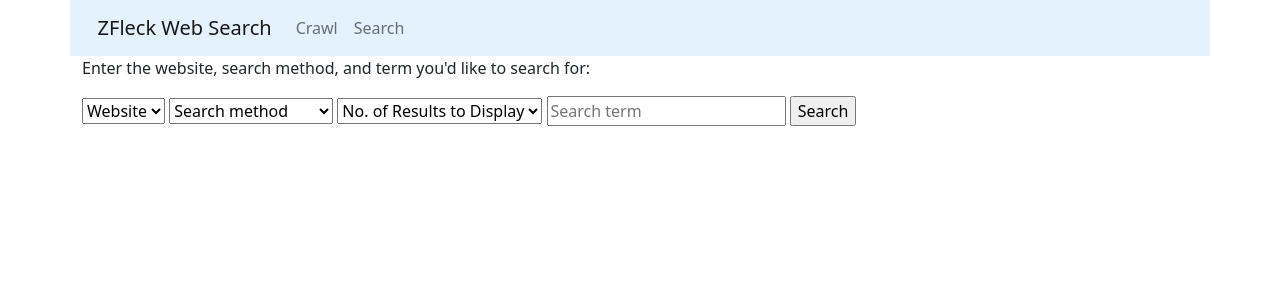
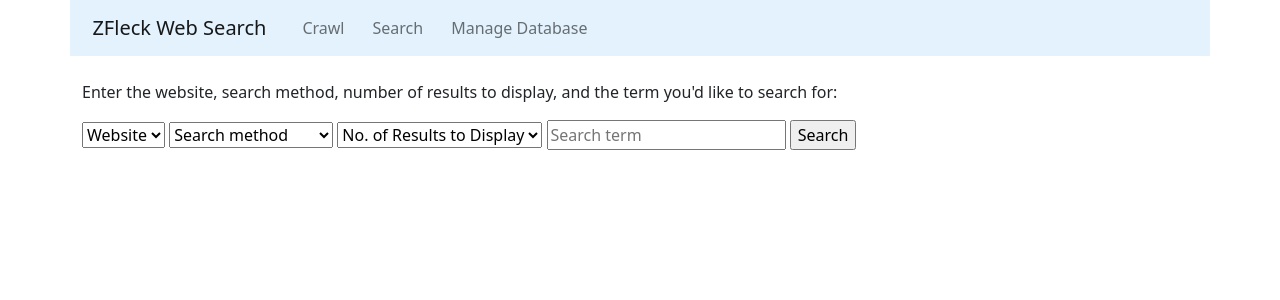
Before and after one commit to ZachFleck42/Website-Search-Engine, a Django app: page /search/ in a window 1280 px wide. Shown: the top 300 px of the page. Run offline with Django 4.2, Linux system fonts and the light colour scheme; data that the repository does not hold is empty; some libraries are stand-ins or nearby versions.

Commit message:
Adds home and manage-database pages

```diff
--- a/website/static/style.css
+++ b/website/static/style.css
@@ -0,0 +1 @@
+/* I don't like CSS */
--- a/website/templates/crawl.html
+++ b/website/templates/crawl.html
@@ -2,6 +2,7 @@
 {% block title %}Crawl{% endblock %}
 {% block content %}
 <div class="container">
+    <br>
     <form method="post">
         {% csrf_token %}
         <p>Enter the URL of the website you'd like to crawl and store in the database:</p>
--- a/website/templates/navbar.html
+++ b/website/templates/navbar.html
@@ -1,18 +1,21 @@
 <div class="container" style="background-color: #e3f2fd;">
     <nav class="navbar navbar-expand-lg navbar-light" style="background-color: #e3f2fd;">
     <!-- <nav class="navbar navbar-dark bg-dark"> -->
-        <a class="navbar-brand" href="#">&nbsp &nbspZFleck Web Search</a>
+        <a class="navbar-brand" href="/">&nbsp ZFleck Web Search</a>
         <button class="navbar-toggler" type="button" data-toggle="collapse" data-target="#navbarSupportedContent" aria-controls="navbarSupportedContent" aria-expanded="false" aria-label="Toggle navigation">
             <span class="navbar-toggler-icon"></span>
         </button>
 
         <nav class="collapse navbar-collapse" id="navbarSupportedContent">
             <ul class="navbar-nav mr-auto">
-                <li class="nav-item active">
+                <li class="nav-item active" style="margin-left: 12px">
                     <a class="nav-link" href="/crawl">Crawl<span class="sr-only"></span></a>
                 </li>
-                <li class="nav-item">
+                <li class="nav-item" style="margin-left: 12px">
                     <a class="nav-link" href="/search">Search</a>
+                </li>
+                <li class="nav-item" style="margin-left: 12px">
+                    <a class="nav-link" href="/manage-database">Manage Database</a>
                 </li>
             </ul>
         </nav>
--- a/website/templates/search.html
+++ b/website/templates/search.html
@@ -3,9 +3,10 @@
 {% block content %}
 <!-- <div class="container" style="background-color: coral"> -->
 <div class="container">
+    <br>
     <form method="post">
         {% csrf_token %}
-        <p>Enter the website, search method, and term you'd like to search for:</p>
+        <p>Enter the website, search method, number of results to display, and the term you'd like to search for:</p>
         <select name="input_website">
             {% if searchWebsite %}
                 <option selected value="{{searchWebsite}}">{{searchWebsite}}</option>
@@ -54,6 +55,7 @@
 
     {% if searchWebsite %}
         {% if searchResults %}
+            <br>
             <p>Top {{amountOfResults}} results for "{{searchTerm}}" (searched {{totalPages}} pages in {{searchTime}} milliseconds):</p>
             <table class="table table-striped">
                 <thead>
@@ -72,6 +74,7 @@
                 </tbody>
             </table>
         {% else %}
+            <br>
             <p>No results found for "{{searchTerm}}" (searched {{totalPages}} pages in {{searchTime}} milliseconds)</p>
         {% endif %}
     {% endif %}
--- a/website/urls.py
+++ b/website/urls.py
@@ -3,8 +3,9 @@ from django.contrib import admin
 from django.urls import path
 
 urlpatterns = [
+    path('', views.home, name='home'),
+    path('crawl/', views.crawl, name='crawl'),
+    path('search/', views.search, name='search'),
+    path('manage-database/', views.manageDatabase, name='manage-database'),
     path('admin/', admin.site.urls),
-    path('search/', views.search, name='search'),
-    path('crawl/', views.crawl, name='crawl'),
-    path('data/', views.data, name='data')
 ]
--- a/website/views.py
+++ b/website/views.py
@@ -50,5 +50,10 @@ def search(request):
     return render(request, 'search.html', renderArguments)
 
 
-def data(request):
-    pass
+def home(request):
+    return render(request, 'home.html')
+
+
+def manageDatabase(request):
+    # TODO
+    return render(request, 'manage-database.html')
```
Also changed, not shown: website/templates/data.html (deleted, +0 -7 lines), website/templates/home.html (added, +9 -0 lines), website/templates/manage-database.html (added, +8 -0 lines).
